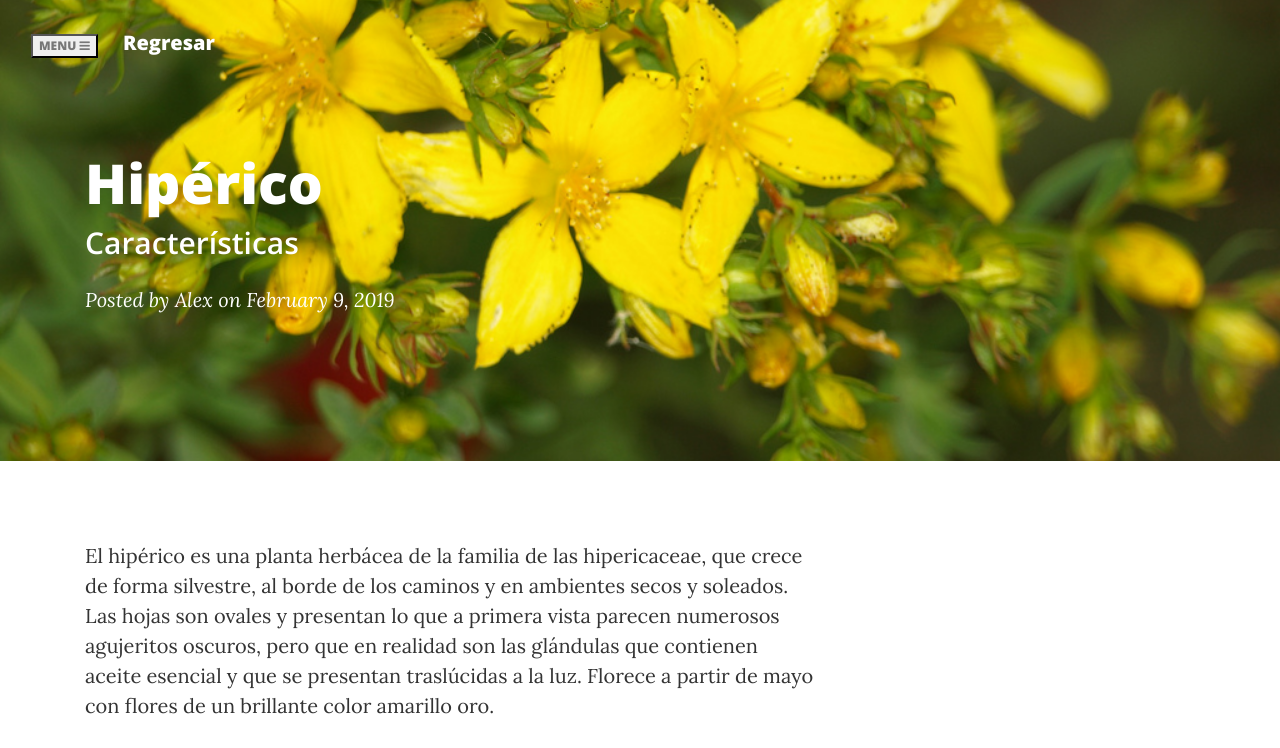
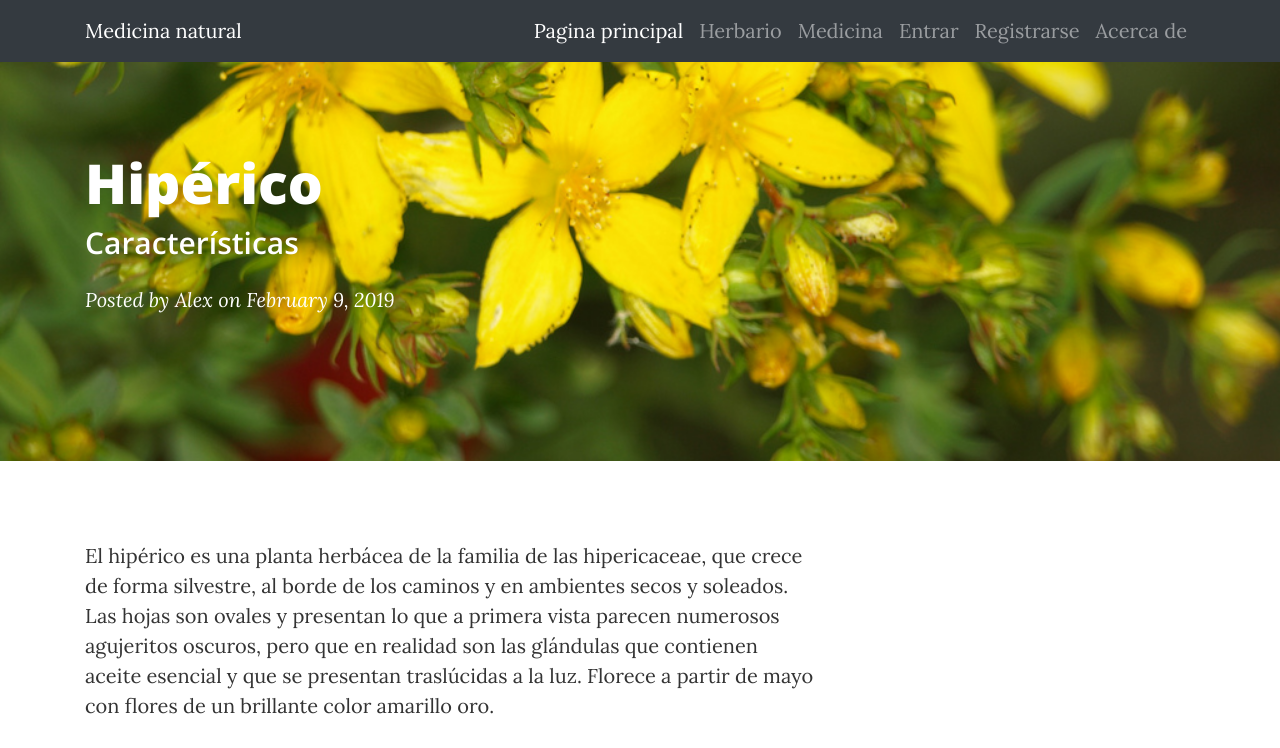
Before and after one commit to SandraAlcaraz/WebDevelopment, a website: page firstVersion/Publico/hiperico.html in a window 1280 px wide. Shown: the top 748 px of the page. Drawn offline with nearby package versions, Linux system fonts and the light colour scheme.

Commit message:
changing href links and navbar

```diff
--- a/firstVersion/Publico/hiperico.html
+++ b/firstVersion/Publico/hiperico.html
@@ -34,37 +34,39 @@
 <body>
 
     <!-- Navigation -->
-    <nav class="navbar navbar-default navbar-custom navbar-fixed-top">
-        <div class="container-fluid">
-            <!-- Brand and toggle get grouped for better mobile display -->
-            <div class="navbar-header page-scroll">
-                <button type="button" class="navbar-toggle" data-toggle="collapse" data-target="#bs-example-navbar-collapse-1">
-                    <span class="sr-only">Toggle navigation</span>
-                    Menu <i class="fa fa-bars"></i>
+
+        <!-- Navigation -->
+        <nav class="navbar navbar-expand-lg navbar-dark bg-dark fixed-top">
+          <div class="container">
+            <a class="navbar-brand" href="#">Medicina natural</a>
+            <button class="navbar-toggler" type="button" data-toggle="collapse" data-target="#navbarResponsive" aria-controls="navbarResponsive" aria-expanded="false" aria-label="Toggle navigation">
+              <span class="navbar-toggler-icon"></span>
             </button>
-                <a class="navbar-brand" href="herbario.html">Regresar</a>
-            </div>
-
-            <!-- Collect the nav links, forms, and other content for toggling -->
-            <div class="collapse navbar-collapse" id="bs-example-navbar-collapse-1">
-                <ul class="nav navbar-nav navbar-right">
-                    <li>
-                        <a href="index.html">Home</a>
+            <div class="collapse navbar-collapse" id="navbarResponsive">
+              <ul class="navbar-nav ml-auto">
+                <li class="nav-item active">
+                  <a class="nav-link" href="#">Pagina principal
+                    <span class="sr-only">(current)</span>
+                  </a>
                 </li>
-                    <li>
-                        <a href="about.html">About</a>
+                <li class="nav-item">
+                  <a class="nav-link" href="herbario.html">Herbario</a>
                 </li>
-                    <li>
-                        <a href="post.html">Sample Post</a>
+                <li class="nav-item">
+                  <a class="nav-link" href="medicina.html">Medicina</a>
                 </li>
-                    <li>
-                        <a href="contact.html">Contact</a>
+    			      <li class="nav-item">
+                  <a class="nav-link" href="login.html">Entrar</a>
+                </li>
+    			      <li class="nav-item">
+                  <a class="nav-link" href="registro.html">Registrarse</a>
+                </li>
+                <li class="nav-item">
+                  <a class="nav-link" href="about-page.html">Acerca de</a>
                 </li>
               </ul>
             </div>
-            <!-- /.navbar-collapse -->
           </div>
-        <!-- /.container -->
         </nav>
 
     <!-- Page Header -->
```
Also changed, not shown: firstVersion/Publico/agave.html (+25 -23 lines), firstVersion/Publico/aloe-vera.html (+23 -23 lines), firstVersion/Publico/eucalipto.html (+25 -23 lines), firstVersion/Publico/hierbabuena.html (+25 -23 lines), firstVersion/Publico/index.html (+3 -3 lines), firstVersion/Publico/login.html (+2 -5 lines), firstVersion/Publico/manzanilla.html (+25 -23 lines), firstVersion/Publico/medicina.html (+6 -5 lines), firstVersion/Publico/registro.html (+2 -2 lines), firstVersion/img/wmap.jpg (added). Lines whose indentation alone changed are shown as unchanged.
